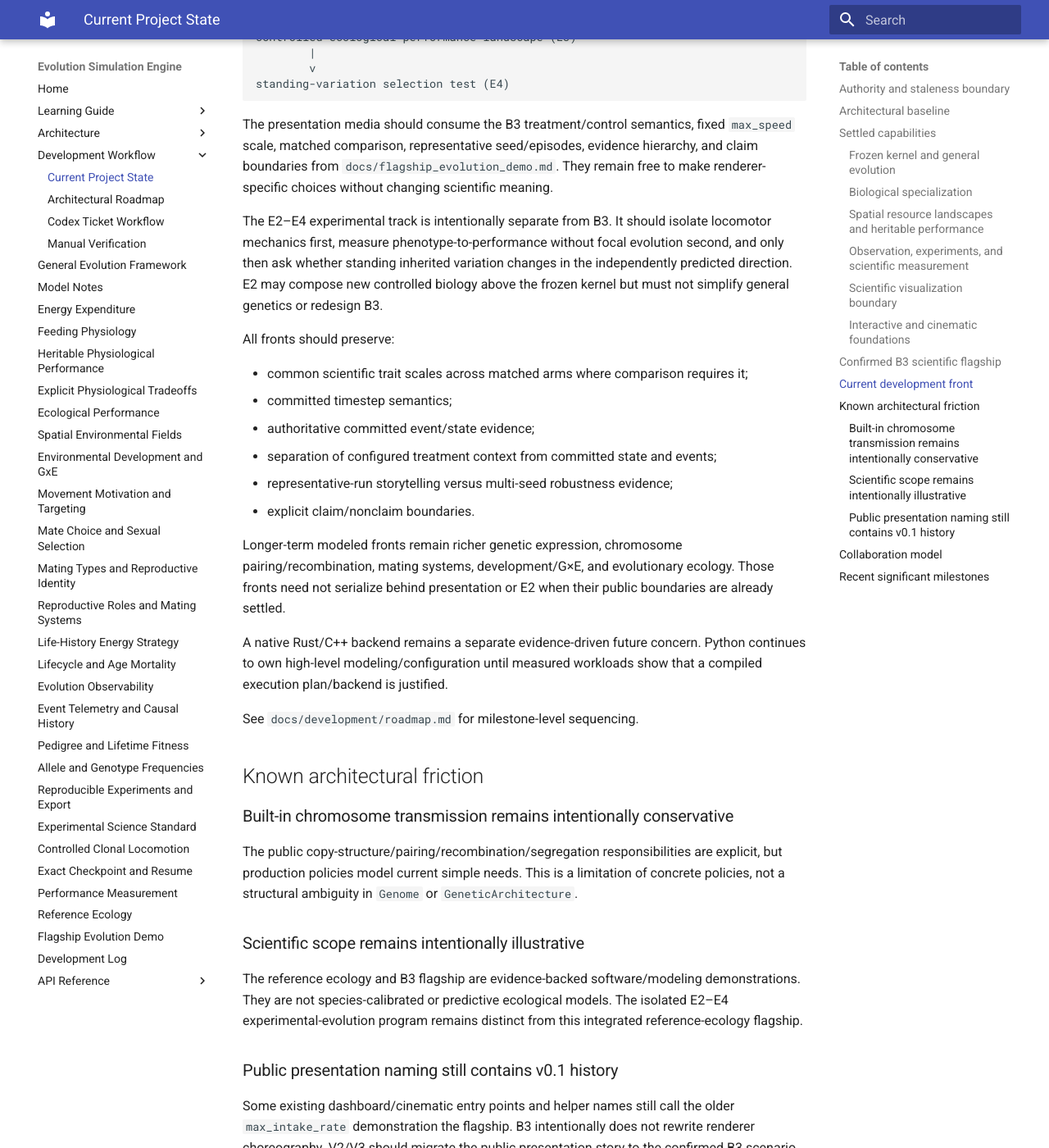
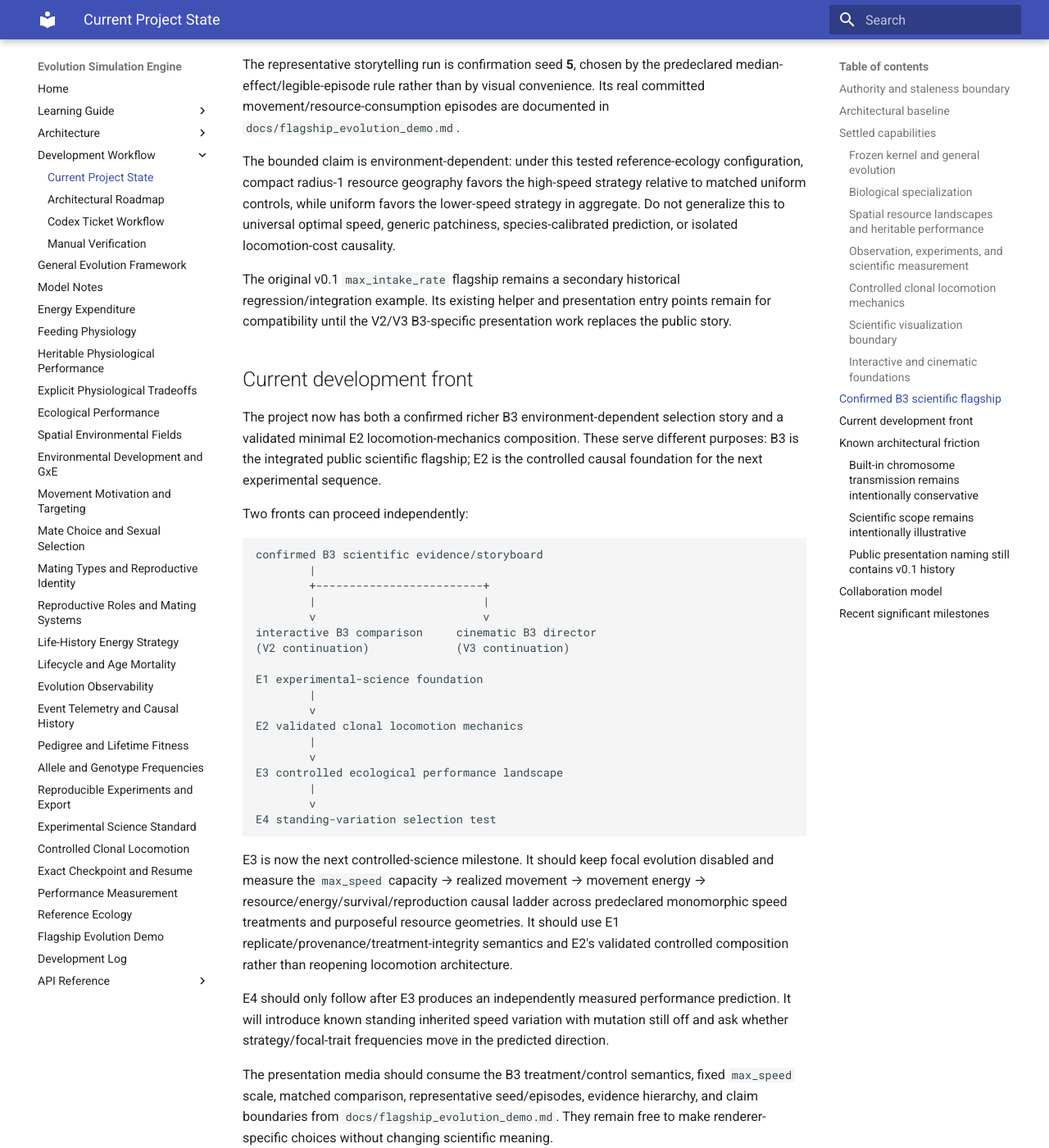
Before and after one commit to abdullahkhan57721/evolution-simulation-engine, an MkDocs documentation site: the page built from docs/development/current_state.md, in a window 1280 px wide and 1400 px high, scrolled down 5895 px. Shown: the whole window at 82% size. Built offline with MkDocs 1.6.1 and Material for MkDocs 9.7.7, drawn with Linux system fonts in a browser that asks for light colours; some of the changed text lies outside the part shown.

Commit message:
Update current state for completed E2 capability

````diff
--- a/docs/development/current_state.md
+++ b/docs/development/current_state.md
@@ -134,6 +134,49 @@
 expenditure from authoritative committed movement evidence, with applied movement
 as the explicit denominator. Simulation/domain code remains independent of this
 analysis layer, and no universal metric/statistics framework has been introduced.
+
+### Controlled clonal locomotion mechanics
+
+E2 now provides a deliberately minimal experimental locomotion composition that is
+separate from the richer reference ecology and B3 flagship. It reuses existing
+general contracts rather than changing the kernel or simplifying general genetics:
+
+```text
+one inherited max_speed locus
+        +
+SingleParent + ClonalInheritance
+        +
+NoMutation
+        +
+fixed nonfocal biology
+        +
+perfect full-world resource sensing
+        +
+deterministic nearest-resource targeting
+        +
+power-law locomotion-use cost
+```
+
+The controlled baseline has no mate search, predation, metabolic maintenance,
+growth, aging, renewable resource generation, or `max_speed` maintenance penalty.
+Body mass, sensing, intake/assimilation, reproduction investment, and newborn mass
+are fixed simulation-wide values. Movement purpose is energy acquisition only, so
+reproduction cannot acquire a hidden mate-finding speed benefit.
+
+Focused mechanics assays run the real simulation and use E1's committed-event
+measurement path. They validate capacity-limited target-directed movement, no
+target overshoot, endpoint-only resource consumption, quadratic distance cost in
+the canonical configuration, stationary behavior when no resource remains,
+seed-randomized scarce-resource allocation rather than permanent ID priority, and
+grid/bearing anisotropy caused by integer coordinate rounding. Canonical assays
+pad targets away from boundaries and require attempted and committed displacement
+to agree.
+
+`max_speed` remains inherited/operative maximum movement capacity, not actual
+displacement. Continuous travel-cost theory is only a hypothesis/benchmark for
+later experiments; discrete timesteps, integer rounding, depletion, competition,
+and demography prevent treating it as an exact simulation oracle. E2 makes no
+evolutionary-adaptation claim.
 
 ### Scientific visualization boundary
 
@@ -228,13 +271,12 @@
 
 ## Current development front
 
-The key integration uncertainty that motivated B1/B2/B3 is resolved: the project
-now has a confirmed environment-dependent selection scenario and a renderer-neutral
-scientific handoff. The experimental-science foundation also establishes the
-measurement semantics needed to begin a deliberately simpler causal experiment
-track without changing the richer B3 flagship.
+The project now has both a confirmed richer B3 environment-dependent selection
+story and a validated minimal E2 locomotion-mechanics composition. These serve
+different purposes: B3 is the integrated public scientific flagship; E2 is the
+controlled causal foundation for the next experimental sequence.
 
-Two fronts can therefore proceed independently:
+Two fronts can proceed independently:
 
 ```text
 confirmed B3 scientific evidence/storyboard
@@ -245,28 +287,34 @@
 interactive B3 comparison     cinematic B3 director
 (V2 continuation)             (V3 continuation)
 
-experimental-science foundation (E1)
+E1 experimental-science foundation
         |
         v
-minimal clonal locomotion mechanics (E2)
+E2 validated clonal locomotion mechanics
         |
         v
-controlled ecological performance landscape (E3)
+E3 controlled ecological performance landscape
         |
         v
-standing-variation selection test (E4)
+E4 standing-variation selection test
 ```
+
+E3 is now the next controlled-science milestone. It should keep focal evolution
+disabled and measure the `max_speed` capacity → realized movement → movement energy
+→ resource/energy/survival/reproduction causal ladder across predeclared
+monomorphic speed treatments and purposeful resource geometries. It should use E1
+replicate/provenance/treatment-integrity semantics and E2's validated controlled
+composition rather than reopening locomotion architecture.
+
+E4 should only follow after E3 produces an independently measured performance
+prediction. It will introduce known standing inherited speed variation with
+mutation still off and ask whether strategy/focal-trait frequencies move in the
+predicted direction.
 
 The presentation media should consume the B3 treatment/control semantics, fixed
 `max_speed` scale, matched comparison, representative seed/episodes, evidence
 hierarchy, and claim boundaries from `docs/flagship_evolution_demo.md`. They remain
 free to make renderer-specific choices without changing scientific meaning.
-
-The E2–E4 experimental track is intentionally separate from B3. It should isolate
-locomotor mechanics first, measure phenotype-to-performance without focal
-evolution second, and only then ask whether standing inherited variation changes
-in the independently predicted direction. E2 may compose new controlled biology
-above the frozen kernel but must not simplify general genetics or redesign B3.
 
 All fronts should preserve:
 
@@ -279,8 +327,8 @@
 
 Longer-term modeled fronts remain richer genetic expression, chromosome
 pairing/recombination, mating systems, development/G×E, and evolutionary ecology.
-Those fronts need not serialize behind presentation or E2 when their public
-boundaries are already settled.
+Those fronts need not serialize behind presentation or the controlled E3/E4 track
+when their public boundaries are already settled.
 
 A native Rust/C++ backend remains a separate evidence-driven future concern.
 Python continues to own high-level modeling/configuration until measured workloads
@@ -326,6 +374,12 @@
 
 Newest first; this is a capability summary, not a changelog.
 
+- **Controlled clonal locomotion mechanics:** added a thin one-locus `max_speed`
+  experimental composition using existing clonal inheritance, deterministic
+  resource targeting, fixed nonfocal biology, use-only locomotion cost, and E1
+  committed-event measurement; validated capacity scaling, no overshoot,
+  endpoint-only feeding, integer-grid anisotropy, edge-neutral canonical assays,
+  and seed-randomized scarce-resource allocation without a kernel/genetics redesign.
 - **Experimental science foundation:** established exact committed event/state
   alignment, run-level replicate and treatment provenance, explicit fixed-horizon
   censoring semantics, thin normalization/equality treatment-integrity checking,
````
Also changed, not shown: other parts of docs/development/current_state.md (+3 -3 lines).
